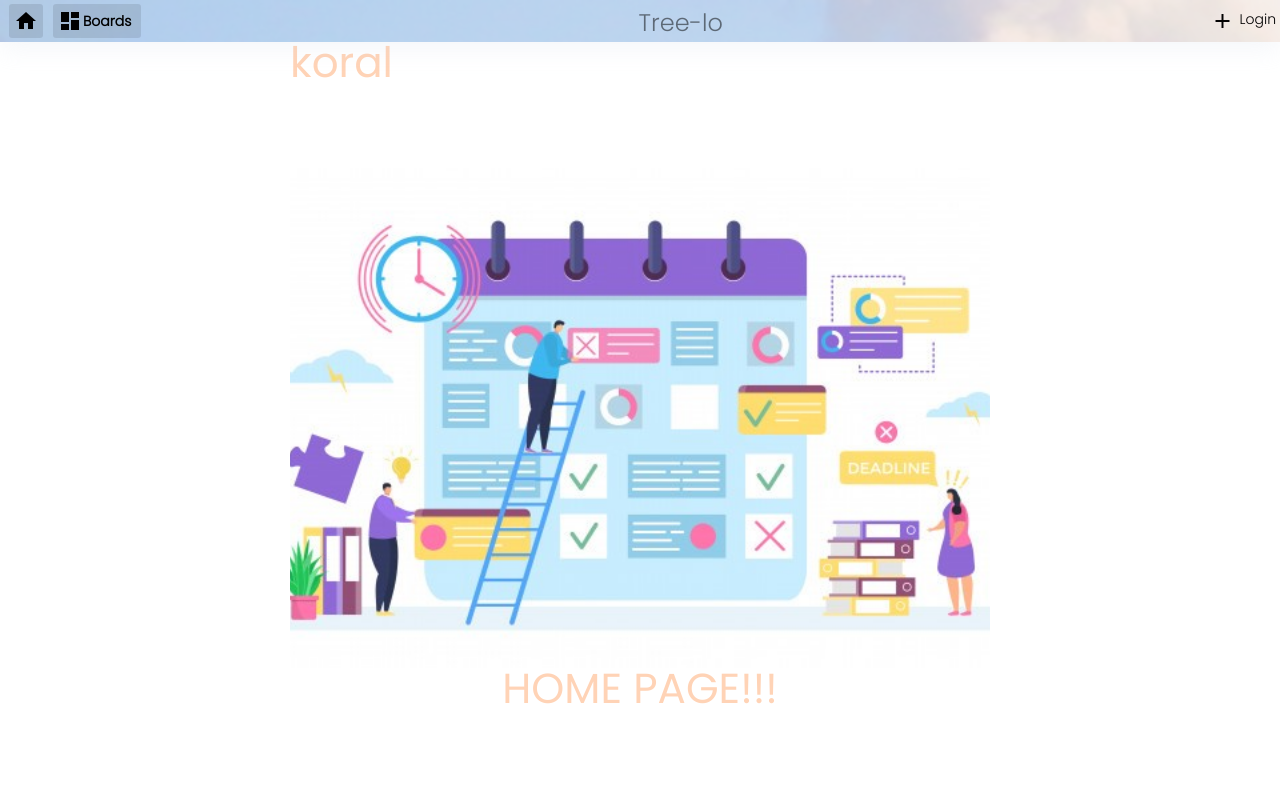
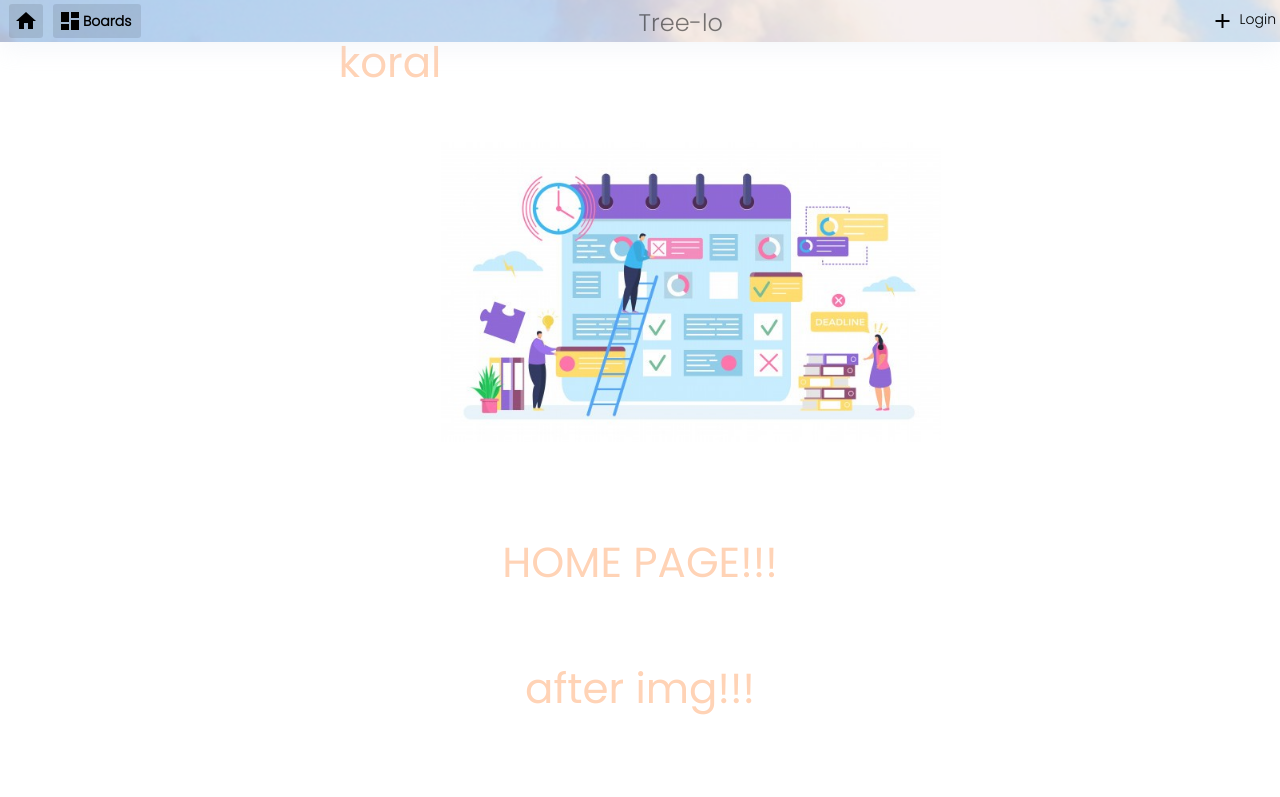
Before and after one commit to koral762/sprint4, a React (Create React App) app: page / in a window 1280 px wide. Shown: the top 797 px of the page. Built offline with nearby package versions, Linux system fonts and the light colour scheme.

Commit message:
ksenia pull from koral friday noon

```diff
--- a/public/index.html
+++ b/public/index.html
@@ -23,7 +23,7 @@
       work correctly both with client-side routing and a non-root public URL.
       Learn how to configure a non-root public URL by running `npm run build`.
     -->
-    <title>Best Project Ever</title>
+    <title>Treelo - Project Management</title>
 </head>
 
 <body>
--- a/src/assets/styles/views/_home-page.scss
+++ b/src/assets/styles/views/_home-page.scss
@@ -1,43 +1,35 @@
 .home {
-    width: 100%;
+    // width: 100%;
+    height: 100%;
     background-color: rgb(255, 255, 255);
-    position:initial;
+    // position:initial;
     overflow:scroll;
     scroll-behavior: smooth;
-
 
     h1 {
         color: $clr3;
         font-size: em(48px);
         margin-bottom: em(32px);
         display: block;
-
     }
-    section {
-        display: flex;
-        flex-direction: column;
-        height: 100%;
-    }
+    // section {
+    //     display: flex;
+    //     flex-direction: column;
+    //     height: 100%;
+    // }
     img{
-        width: 90%;
+        // width: 90%;
+        // height: 50%;
     }
 }
 
-
-.start-home-page{
-    display: flex;
-}
-
-
 .img-home{
-
-    width:700PX;
+    width: 500px;
     height: 500px;
     background-image:url("../../imgs/homenew.jpg") ;
     background-position: center;
-    background-size: cover;
-
-
+    background-size: contain;
+    background-repeat: no-repeat;
 }
 
 .about-us-container{
@@ -88,13 +80,10 @@
     padding: 1rem;
 
     .links-container {
-
         display: flex;
         width: 100%;
         justify-content: center;
         margin-bottom: rem(30px);
-
-
 
         a,
         a:visited {
@@ -129,19 +118,16 @@
 }
 
 .facebook-icon{
-
     &:hover{
         color:#073874;
     }
 }
 .linkedin-icon{
-
     &:hover{
         color:#0166e2;
     }
 }
 .mail-icon{
-
     &:hover{
         color:#f63131;
     }
--- a/src/pages/Home.jsx
+++ b/src/pages/Home.jsx
@@ -9,14 +9,11 @@ import EmailIcon from '@material-ui/icons/Email';
 export function Home() {
     return (
         <section className="home flex column align-center justify-center" >
-            <section className="start-home-page">
+            <section className="start-home-page flex">
                 <h1>koral</h1>
                 <div className="img-home"></div>
             </section>
 
-            <h1>HOME PAGE!!!</h1>
-            <h1>HOME PAGE!!!</h1>
-            <h1>HOME PAGE!!!</h1>
             <h1>HOME PAGE!!!</h1>
             <h1>after img!!!</h1>
             <h1>HOME PAGE!!!</h1>
@@ -55,7 +52,7 @@ export function Home() {
                 </div>
 
             </div>
-            <div className="contact-us">k</div>
+            {/* <div className="contact-us">k</div> */ }
         </section>
     )
 }
```
Also changed, not shown: 1 other file (tests, documents, lock files or other folders).
